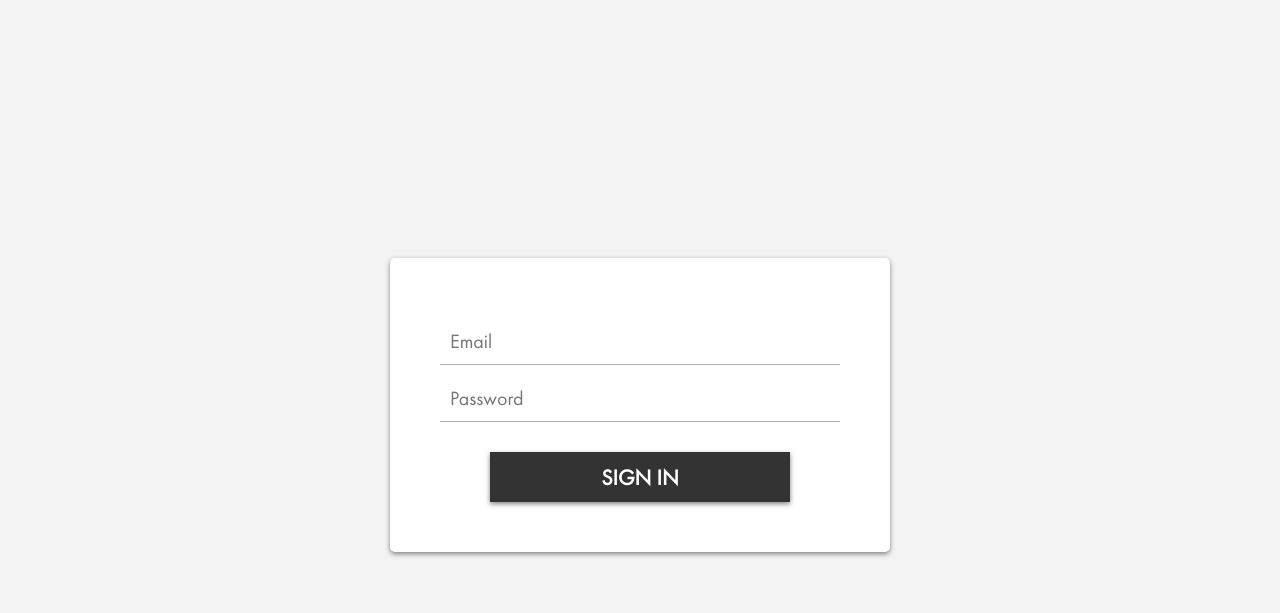
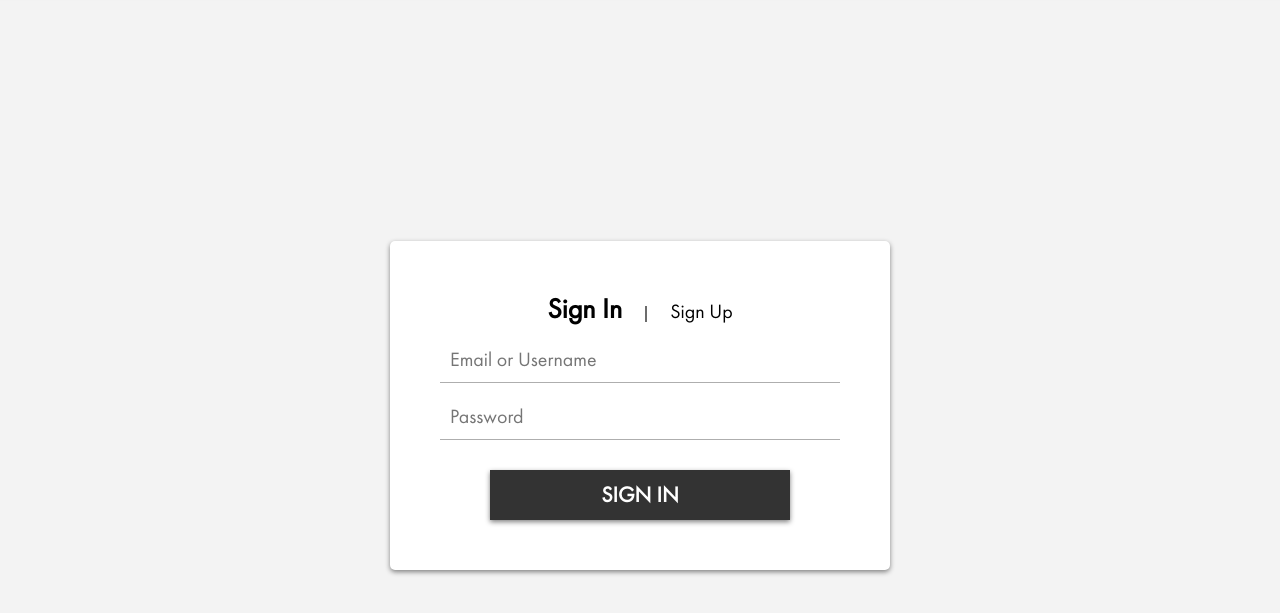
Before and after one commit to Arjun-sna/directions_graphql_frontend, a React app: page /auth in a window 1280 px wide. Shown: the part 75-688 px from the top of the page. Built offline with nearby package versions, Linux system fonts and the light colour scheme.

Commit message:
add sign up

```diff
--- a/src/modules/auth/index.js
+++ b/src/modules/auth/index.js
@@ -1,14 +1,29 @@
-import React from 'react';
+import React, { useState } from 'react';
 import { Formik } from 'formik';
 
 import styles from './styles.scss';
 
 export default () => {
+  const [isSignInUp, setIsSignInUp ] = useState(false);
+
   return (
     <div className={styles['auth-container']}>
       <div className={styles['auth-wrapper']}>
+        <div style={{textAlign: 'center'}}>
+          <span
+            onClick={() => setIsSignInUp(false)}
+            className={`${styles['auth-action']} ${!isSignInUp && styles['auth-action-active']}`}>
+            Sign In
+          </span>
+          |
+          <span
+            onClick={() => setIsSignInUp(true)}
+            className={`${styles['auth-action']} ${isSignInUp && styles['auth-action-active']}`}>
+            Sign Up
+          </span>
+        </div>
         <Formik
-          initialValues={{ username: '', password: ''}}>
+          initialValues={{ username: '', userIdentifier: '', password: ''}}>
           {({
             values,
             errors,
@@ -20,15 +35,28 @@ export default () => {
             isSubmitting,
           }) => (
             <form onSubmit={handleSubmit}>
+              {
+                isSignInUp && <div className={styles['input-wrapper']}>
+                  <input
+                    className={styles['input-field']}
+                    type='text'
+                    name='username'
+                    placeholder='Username'
+                    onChange={handleChange}
+                    onBlur={handleBlur}
+                    value={values.username}
+                  />
+                </div>
+              }
               <div className={styles['input-wrapper']}>
                 <input
                   className={styles['input-field']}
-                  type='email'
-                  name='email'
-                  placeholder='Email'
+                  type='text'
+                  name='identifier'
+                  placeholder={isSignInUp ? 'Email' : 'Email or Username'}
                   onChange={handleChange}
                   onBlur={handleBlur}
-                  value={values.email}
+                  value={values.userIdentifier}
                 />
               </div>
                 {errors.email && touched.email && <div>{errors.email}</div>}
@@ -46,7 +74,7 @@ export default () => {
               <input
                 className={`${styles['button']} ${styles['centered']} `}
                 type='submit'
-                value='SIGN IN'
+                value={`SIGN ${isSignInUp ? 'UP' : 'IN'}`}
               />
             </form>
           )}
--- a/src/modules/auth/styles.scss
+++ b/src/modules/auth/styles.scss
@@ -52,4 +52,15 @@
     display: block;
     margin-top: 30px;
   }
+
+  .auth-action {
+    font-size: 20px;
+    margin: 20px;
+    cursor: pointer;
+  }
+
+  .auth-action-active {
+    font-size: 28px;
+    font-weight: bold;
+  }
 }
```
